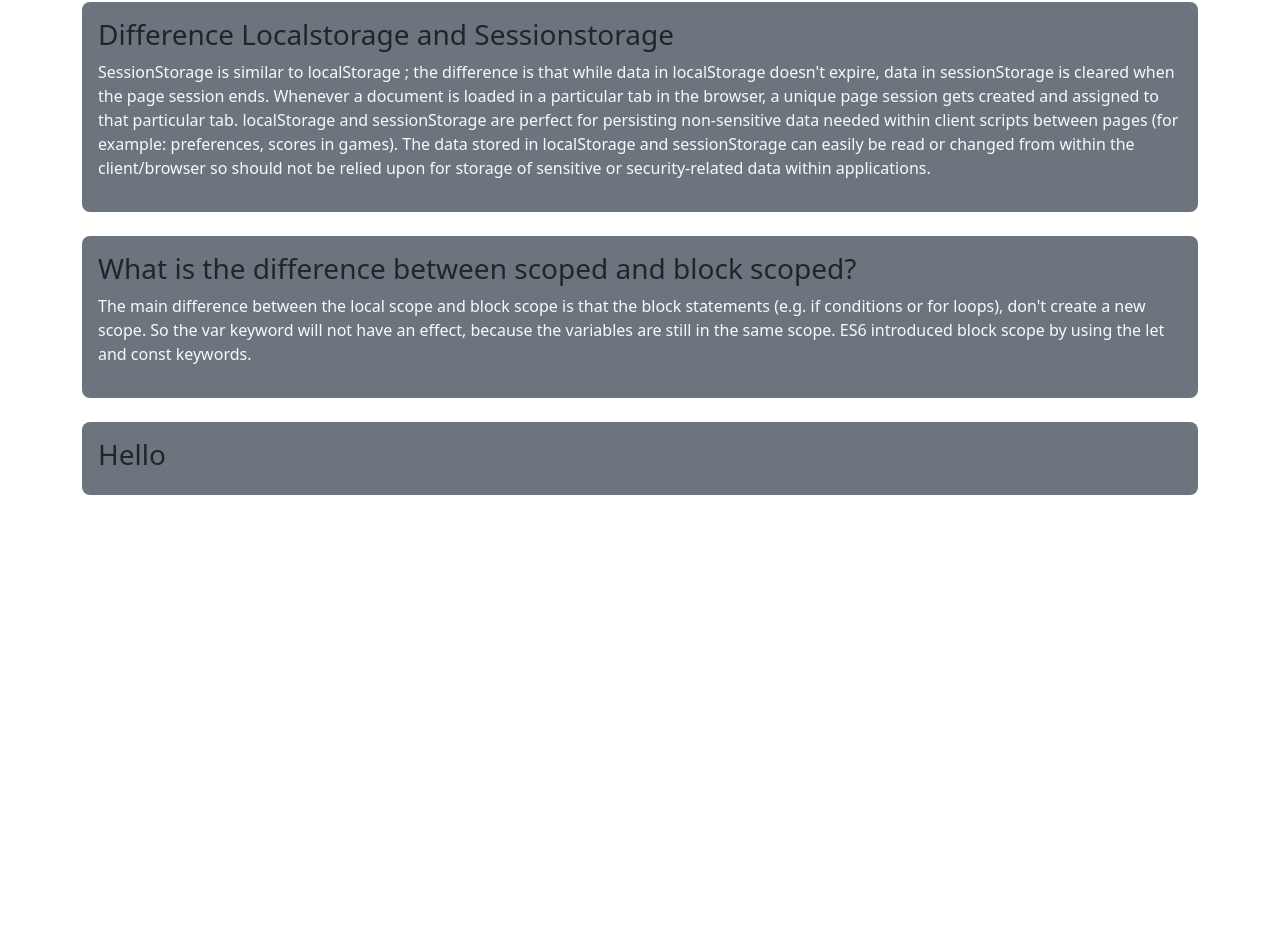
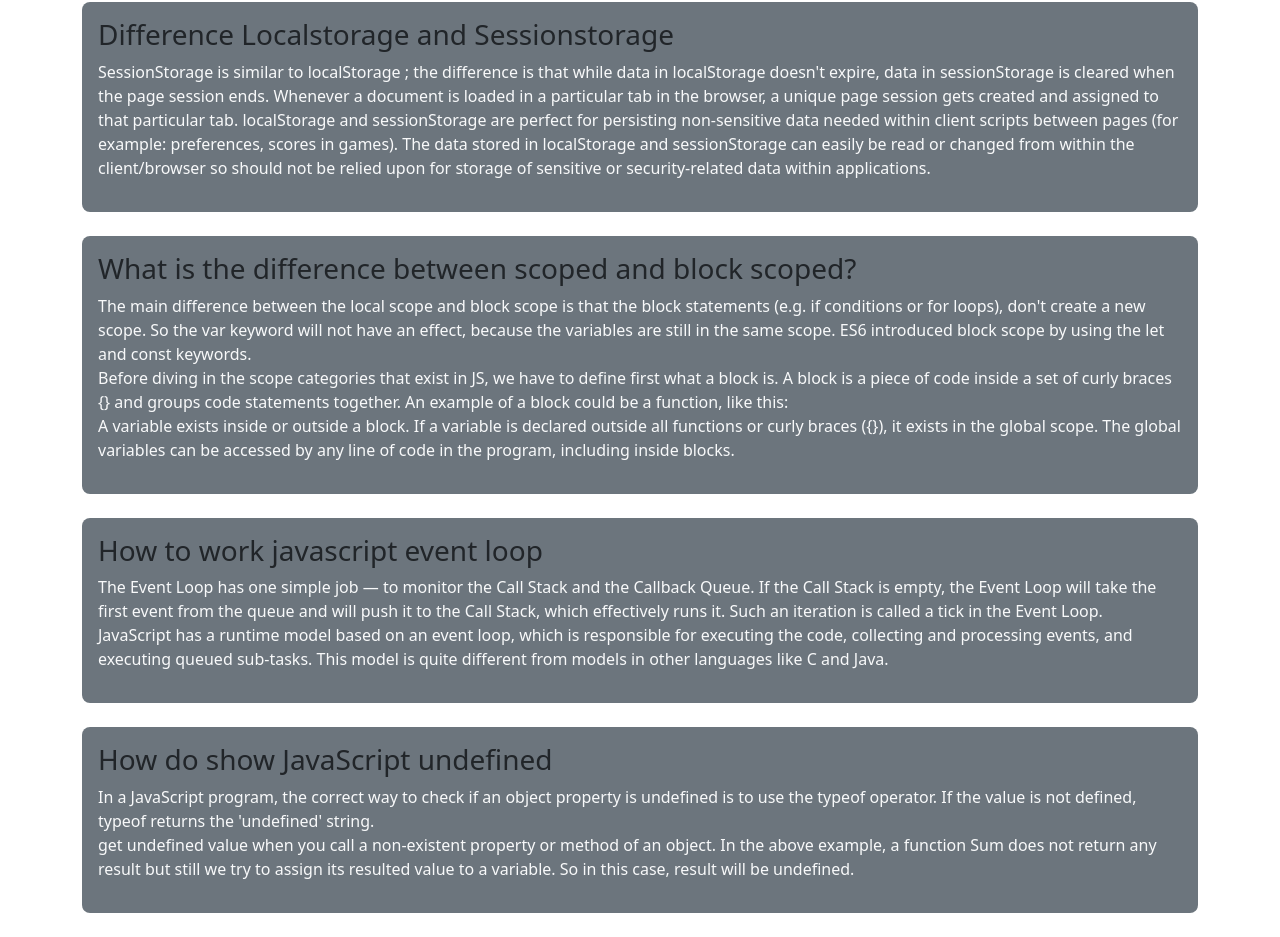
Before and after one commit to amitpaultl/type-monster-debug, a plain HTML site: page blog.html in a window 1280 px wide. Shown: the part 108-1045 px from the top of the page. Before the commit the page ends 800 px from the top, so only its background shows below. Drawn offline with nearby package versions, Linux system fonts and the light colour scheme.

Commit message:
all  Bolog question and ans add

```diff
--- a/blog.html
+++ b/blog.html
@@ -18,11 +18,24 @@
         <div class="single-blog my-4 p-3 bg-secondary rounded-3">
             <h3>What is the difference between scoped and block scoped?</h3>
             <p class="text-light">
-                The main difference between the local scope and block scope is that the block statements (e.g. if conditions or for loops), don't create a new scope. So the var keyword will not have an effect, because the variables are still in the same scope. ES6 introduced block scope by using the let and const keywords.
+                The main difference between the local scope and block scope is that the block statements (e.g. if conditions or for loops), don't create a new scope. So the var keyword will not have an effect, because the variables are still in the same scope. ES6 introduced block scope by using the let and const keywords. <br>
+                Before diving in the scope categories that exist in JS, we have to define first what a block is. A block is a piece of code inside a set of curly braces {} and groups code statements together. An example of a block could be a function, like this: <br>
+                A variable exists inside or outside a block. If a variable is declared outside all functions or curly braces ({}), it exists in the global scope. The global variables can be accessed by any line of code in the program, including inside blocks.
             </p>
         </div>
         <div class="single-blog my-4 p-3 bg-secondary rounded-3">
-            <h3>Hello</h3>
+            <h3>How to work javascript event loop</h3>
+            <p class="text-light">
+                The Event Loop has one simple job — to monitor the Call Stack and the Callback Queue. If the Call Stack is empty, the Event Loop will take the first event from the queue and will push it to the Call Stack, which effectively runs it. Such an iteration is called a tick in the Event Loop. <br>
+                JavaScript has a runtime model based on an event loop, which is responsible for executing the code, collecting and processing events, and executing queued sub-tasks. This model is quite different from models in other languages like C and Java.
+            </p>
+        </div>
+        <div class="single-blog my-4 p-3 bg-secondary rounded-3">
+            <h3>How do show JavaScript undefined</h3>
+            <p class="text-light">
+                In a JavaScript program, the correct way to check if an object property is undefined is to use the typeof operator. If the value is not defined, typeof returns the 'undefined' string. <br>
+                get undefined value when you call a non-existent property or method of an object. In the above example, a function Sum does not return any result but still we try to assign its resulted value to a variable. So in this case, result will be undefined.
+            </p>
         </div>
     </main>
 
```
